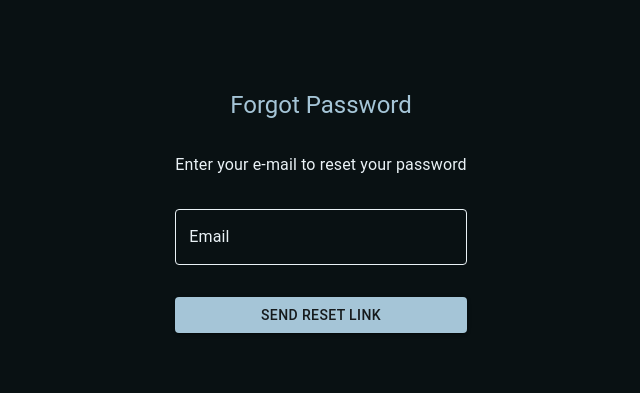
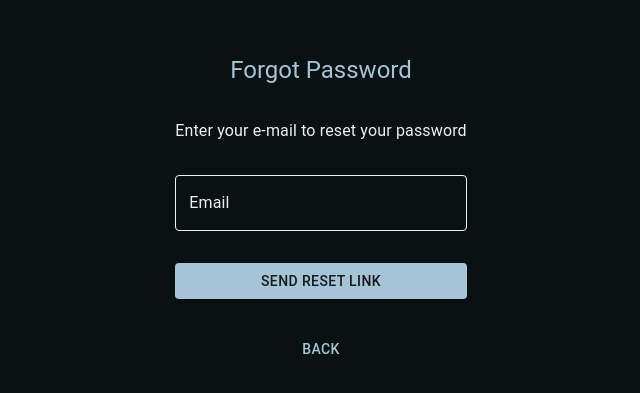
Before and after one commit to Sniperplank/SekurePassword, a React (Vite) app: page /#/forgot-password in a window 1280 px wide. Shown: the part 189-582 px from the top of the page, without its empty margins (319-959 px from the left). Built offline with nearby package versions, Linux system fonts and the light colour scheme.

Commit message:
back button for forgot password

```diff
--- a/src/pages/ForgotPassword.jsx
+++ b/src/pages/ForgotPassword.jsx
@@ -2,10 +2,12 @@
 import React, { useState } from 'react'
 import { StyledInput } from '../StyledComponents/StyledInput'
 import axios from 'axios'
+import { useNavigate } from 'react-router-dom'
 
 function ForgotPassword() {
     const [email, setEmail] = useState('')
     const [message, setMessage] = useState('')
+    const navigate = useNavigate()
 
     const handlePasswordResetRequest = async () => {
         try {
@@ -22,6 +24,7 @@
             <Typography variant="body1">Enter your e-mail to reset your password</Typography>
             <StyledInput variant="outlined" label="Email" type="email" value={email} onChange={(e) => setEmail(e.target.value)} />
             <Button variant="contained" color="primary" onClick={handlePasswordResetRequest}>Send Reset Link</Button>
+            <Button onClick={() => { navigate(-1) }} >Back</Button>
             {message && <Typography variant="body2">{message}</Typography>}
         </Stack>
     )
```
Also changed, not shown: public/manifest.json.
